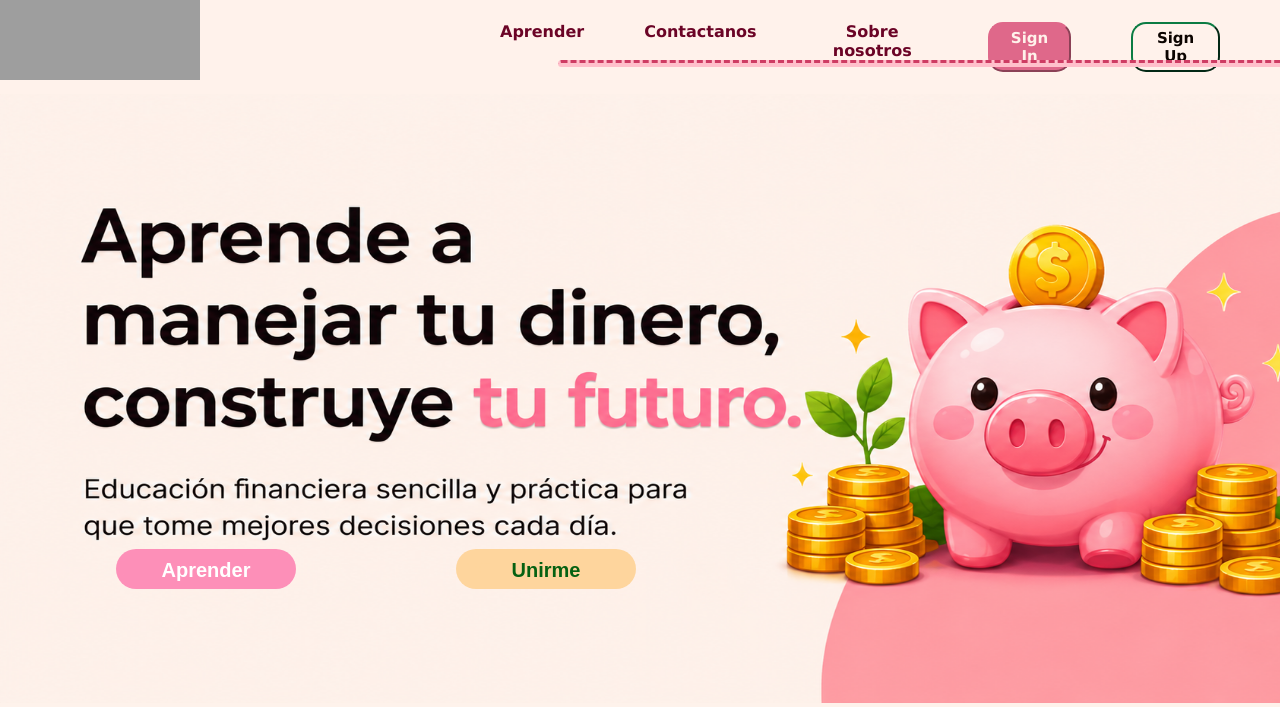
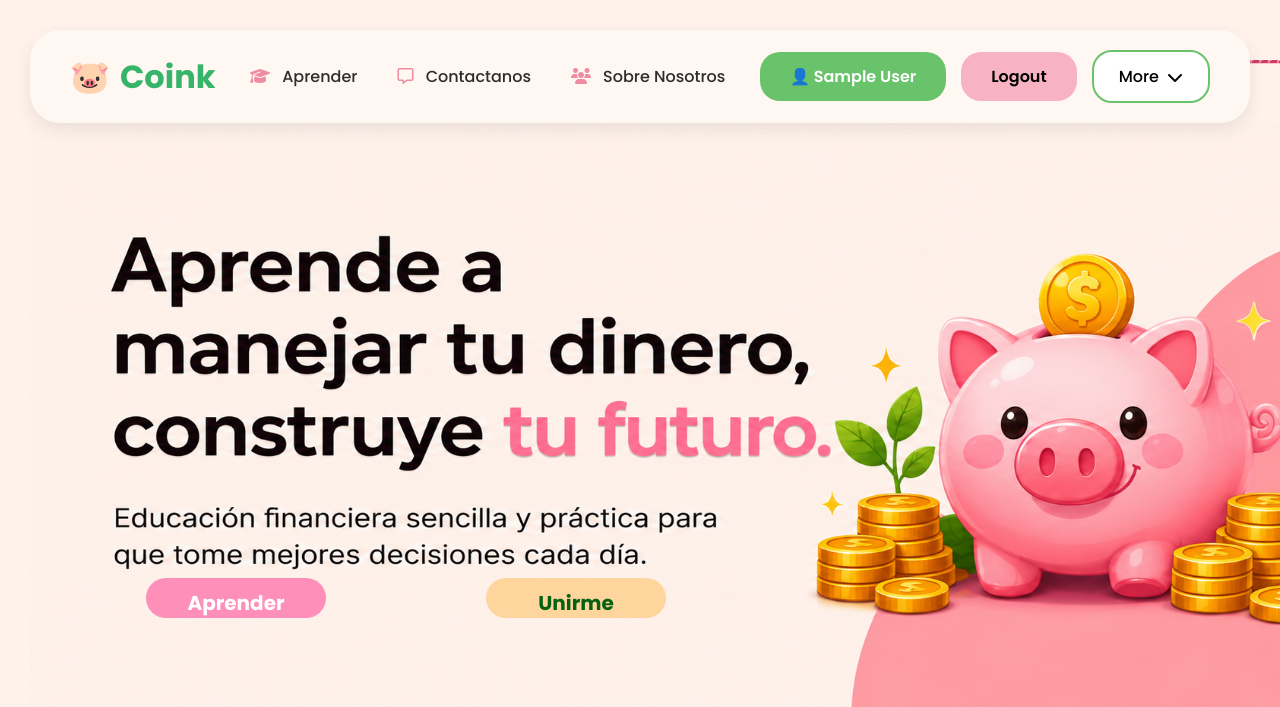
Before and after one commit to TeamCoink/Coink, a PHP site: page / in a window 1280 px wide; the page is wider, and only the part inside the window is pictured. Shown: the top 707 px of that part. Run offline with PHP 8.4, Linux system fonts and the light colour scheme; the visitor is signed in with stand-in values (Sample User, id 1); grey boxes are pictures that could not be loaded.

Commit message:
new navbar added

```diff
--- /dev/null
+++ b/components/navbar.php
@@ -0,0 +1,107 @@
+<?php
+if (session_status() === PHP_SESSION_NONE) {
+    session_start();
+}
+?>
+
+<header>
+    <nav class="navbar">
+
+        <!-- Logo -->
+        <div class="logo">
+            🐷 <span>Coink</span>
+        </div>
+
+        <!-- Links -->
+        <ul class="nav-links">
+
+            <li>
+                <a href="learn.html">
+                    <i class="fa-solid fa-graduation-cap"></i>
+                    Aprender
+                </a>
+            </li>
+
+            <li>
+                <a href="contacto.html">
+                    <i class="fa-regular fa-message"></i>
+                    Contactanos
+                </a>
+            </li>
+
+            <li>
+                <a href="about-us.html">
+                    <i class="fa-solid fa-users"></i>
+                    Sobre Nosotros
+                </a>
+            </li>
+
+        </ul>
+
+        <div class="nav-buttons">
+
+            <?php if(isset($_SESSION['usuario_id'])): ?>
+
+                <!-- Usuario logueado -->
+                <a href="perfil.php" class="signup-btn">
+                    👤 <?php echo $_SESSION['nombre']; ?>
+                </a>
+
+                <a href="php/logout.php" class="login-btn">
+                    Logout
+                </a>
+
+            <?php else: ?>
+
+                <!-- Usuario NO logueado -->
+                <a href="./register.html" class="signup-btn">
+                    Sign Up
+                </a>
+
+                <a href="login.html" class="login-btn">
+                    Login
+                </a>
+
+            <?php endif; ?>
+
+            <div class="dropdown">
+
+                <button class="more-btn" id="moreBtn">
+                    More
+                    <i class="fa-solid fa-chevron-down"></i>
+                </button>
+
+                <div class="dropdown-menu" id="dropdownMenu">
+
+                    <a href="dashboard.html">
+                        <i class="fa-regular fa-newspaper"></i>
+                        Dashboard
+                    </a>
+
+                    <a href="#">
+                        <i class="fa-regular fa-circle-question"></i>
+                        Preguntas Frecuentes
+                    </a>
+
+                    <a href="#">
+                        <i class="fa-solid fa-bullhorn"></i>
+                        Novedades
+                    </a>
+
+                    <a href="#">
+                        <i class="fa-regular fa-envelope"></i>
+                        Newsletter
+                    </a>
+
+                    <a href="#">
+                        <i class="fa-solid fa-gear"></i>
+                        Configuración
+                    </a>
+
+                </div>
+            </div>
+
+        </div>
+
+    </nav>
+</header>
--- a/index.php
+++ b/index.php
@@ -5,30 +5,13 @@
     <meta name="viewport" content="width=device-width, initial-scale=1.0">
     <title>Coink</title>
     <link rel="stylesheet" href="style/index.css">
+    <!-- Iconos -->
+    <link rel="stylesheet"
+    href="https://cdnjs.cloudflare.com/ajax/libs/font-awesome/6.5.2/css/all.min.css">
+</head>
+<body>
 
-
- </head>
- <body>
-     <nav class="navbar">
-
-        <div class="container">
-            <div class="navlogo"><a href="index.html"></a><img src="img/logo.png" width="200px" height="80px" alt="logo"></div>
-           <ul class="navlinks">
-
-
-              <div id="aprender"><li><a href="metodos.html">Aprender</a></li></div>
-              <li><a href="contacto.html">Contactanos</a></li>
-              <li><a href="about-us.html">Sobre nosotros</a></li>
-              <div id="login"><li><a href="login.html"><button>Sign In</button></a></li></div>
-
-              <li id="perfilLink" style="display:none;">
-              <a href="perfil.html">Mi Perfil</a>
-              </li>
-
-              <div id="mas"><li><a href="register.html"><button>Sign Up</button></a></li></div>
-           </ul>
-        </div>
-    </nav>
+   <?php include 'components/navbar.php'; ?>
 
         <div class="container2">
           <img src="img/heroimage.png" alt="homepage photo" height="609vh">
@@ -185,5 +168,6 @@ document.addEventListener("DOMContentLoaded", function() {
 </script>
 
 
+ <script src="javaScript/homepage.js"></script>S
  </body>
  </html>
--- /dev/null
+++ b/javaScript/homepage.js
@@ -0,0 +1,22 @@
+document.addEventListener("DOMContentLoaded", function () {
+
+    const moreBtn = document.getElementById("moreBtn");
+    const dropdownMenu = document.getElementById("dropdownMenu");
+
+    if (moreBtn && dropdownMenu) {
+
+        moreBtn.addEventListener("click", function (e) {
+            e.stopPropagation();
+            dropdownMenu.classList.toggle("active");
+        });
+
+        document.addEventListener("click", function (e) {
+            if (
+                !moreBtn.contains(e.target) &&
+                !dropdownMenu.contains(e.target)
+            ) {
+                dropdownMenu.classList.remove("active");
+            }
+        });
+    }
+});
--- a/style/index.css
+++ b/style/index.css
@@ -1,84 +1,228 @@
+
+
+@import url('https://fonts.googleapis.com/css2?family=Poppins:wght@300;400;500;600;700&display=swap');
+
 *{
-    margin: 0px;
-    padding: 0px;
+    margin: 0;
+    padding: 0;
+    box-sizing: border-box;
+    font-family: 'Poppins', sans-serif;
 }
 
 body{
-    font-family: Verdana, Geneva, Tahoma, sans-serif;
-    background-color: lab(96.31% 3.2 4.92);
-
+    background: #FFF2EB;
+    padding: 30px;
 }
 
-.container{
+/* NAVBAR */
+.navbar{
+    position: relative;
+    z-index: 9999;
+}
+
+.dropdown{
+    position: relative;
+}
+
+.dropdown-menu{
+    position: absolute;
+    top: 70px;
+    right: 0;
+    z-index: 10000;
+}
+
+.navbar{
+    width: 100%;
+    background: #fff7f2;
+    border-radius: 30px;
+    padding: 20px 40px;
+
     display: flex;
-    background-color: #FFF2EB;
+    justify-content: space-between;
     align-items: center;
-    justify-content:  center;
-    padding: 0px 0px;
 
+    box-shadow: 0 6px 18px rgba(0,0,0,0.08);
+}
+
+/* LOGO */
+.logo{
+    font-size: 2rem;
+    font-weight: 700;
+    display: flex;
+    align-items: center;
+    gap: 10px;
+}
+
+.logo span{
+    color: #35b46a;
+}
+
+/* LINKS */
+.nav-links{
+    list-style: none;
+    display: flex;
+    gap: 40px;
+}
+
+.nav-links a{
+    text-decoration: none;
+    color: #2d2d2d;
+    font-size: 1rem;
+    font-weight: 500;
+    transition: 0.3s;
+}
+
+.nav-links a i{
+    margin-right: 8px;
+    color: #ef8ca4;
+}
+
+.nav-links a:hover{
+    color: #ef8ca4;
+}
+
+/* BOTONES */
+.signup-btn,
+.login-btn{
+    text-decoration: none;
+    display: inline-flex;
+    align-items: center;
+    justify-content: center;
+}
+
+.nav-buttons{
+    display: flex;
+    align-items: center;
+    gap: 15px;
+}
+
+.signup-btn{
+    border: none;
+    background: #69c36b;
+    color: white;
+    padding: 12px 30px;
+    border-radius: 20px;
+    cursor: pointer;
+    font-size: 1rem;
+    font-weight: 600;
+    transition: 0.3s;
+}
+
+.signup-btn:hover{
+    transform: translateY(-2px);
+    box-shadow: 0 5px 15px rgba(105,195,107,0.35);
+}
+
+.login-btn{
+    border: none;
+    background: #f8b3c2;
+    color: black;
+    padding: 12px 30px;
+    border-radius: 20px;
+    cursor: pointer;
+    font-size: 1rem;
+    font-weight: 600;
+    transition: 0.3s;
+}
+
+.login-btn:hover{
+    transform: translateY(-2px);
+    box-shadow: 0 5px 15px rgba(248,179,194,0.4);
 }
 
 
+.more-btn{
+    border: 2px solid #69c36b;
+    background: white;
+    padding: 12px 25px;
+    border-radius: 20px;
+    cursor: pointer;
+    font-size: 1rem;
+    font-weight: 500;
 
-.navlinks{
-    display: inline-flex;
-    text-align: center;
-    gap: 60px;
-    list-style: none;
-    font-family: Verdana, Geneva, Tahoma, sans-serif;
-    cursor: pointer;
-    color: black;
-    font-weight: bold;
-    padding-right: 60px;
+    display: flex;
+    align-items: center;
+    gap: 8px;
+
+    transition: 0.3s;
 }
 
-#aprender{
-    color: #DF688A;
-    font-weight: bold;
+.more-btn:hover{
+    background: #f4fff5;
 }
 
-.navlinks a{
-    color: rgb(107, 4, 38);
-    text-decoration: none;
+/* DROPDOWN */
+.dropdown{
+    position: relative;
 }
 
-.navlinks a:hover{
-    font-weight: bold;
-    color: rgb(255, 255, 255);
-    font-size: 18px;
+.dropdown-menu{
+    position: absolute;
+    top: 70px;
+    right: 0;
 
+    width: 280px;
+    background: white;
+    border-radius: 25px;
+
+    padding: 15px;
+    box-shadow: 0 10px 25px rgba(0,0,0,0.08);
+
+    display: none;
+    flex-direction: column;
+    gap: 8px;
+
+    animation: fadeIn 0.3s ease;
 }
 
-#login button{
-    background-color: #DF688A;
-    border-radius: 15px;
-    border-color: #DF688A;
-    color: #FFF2EB;
-    padding: 5px 20px;
-    font-family: Verdana, Geneva, Tahoma, sans-serif;
-    font-weight: bold;
-    font-size: 15px;
-
+.dropdown-menu.active{
+    display: flex;
 }
 
-#mas button{
-    background-color: #fff2eb;
+.dropdown-menu a{
+    text-decoration: none;
+    color: #222;
+    padding: 15px;
     border-radius: 15px;
-    border-color: #0b7c43;
-    color: #0c0400;
-    padding: 5px 20px;
-    font-family: Verdana, Geneva, Tahoma, sans-serif;
-    font-weight: bold;
-    font-size: 15px;
+    transition: 0.3s;
 
-
+    display: flex;
+    align-items: center;
+    gap: 10px;
 }
 
-.navlogo{
-    padding-right: 300px;
-    margin-bottom: 10px;
+.dropdown-menu a:hover{
+    background: #fff3f5;
 }
 
+.dropdown-menu i{
+    color: #ef8ca4;
+}
+
+@keyframes fadeIn{
+    from{
+        opacity: 0;
+        transform: translateY(-10px);
+    }
+    to{
+        opacity: 1;
+        transform: translateY(0);
+    }
+}
+
+/* RESPONSIVE */
+@media(max-width: 1000px){
+    .navbar{
+        flex-direction: column;
+        gap: 20px;
+    }
+
+    .nav-links{
+        flex-direction: column;
+        text-align: center;
+        gap: 20px;
+    }
+}
 .container2{
     position: relative;
     width: 400px;
```
Also changed, not shown: about-us.html (+7 -0 lines), perfil.html (deleted, +0 -50 lines), perfil.php (added, +52 -0 lines), style/about-us.css (+19 -12 lines), style/perfil.css (added, +73 -0 lines).
